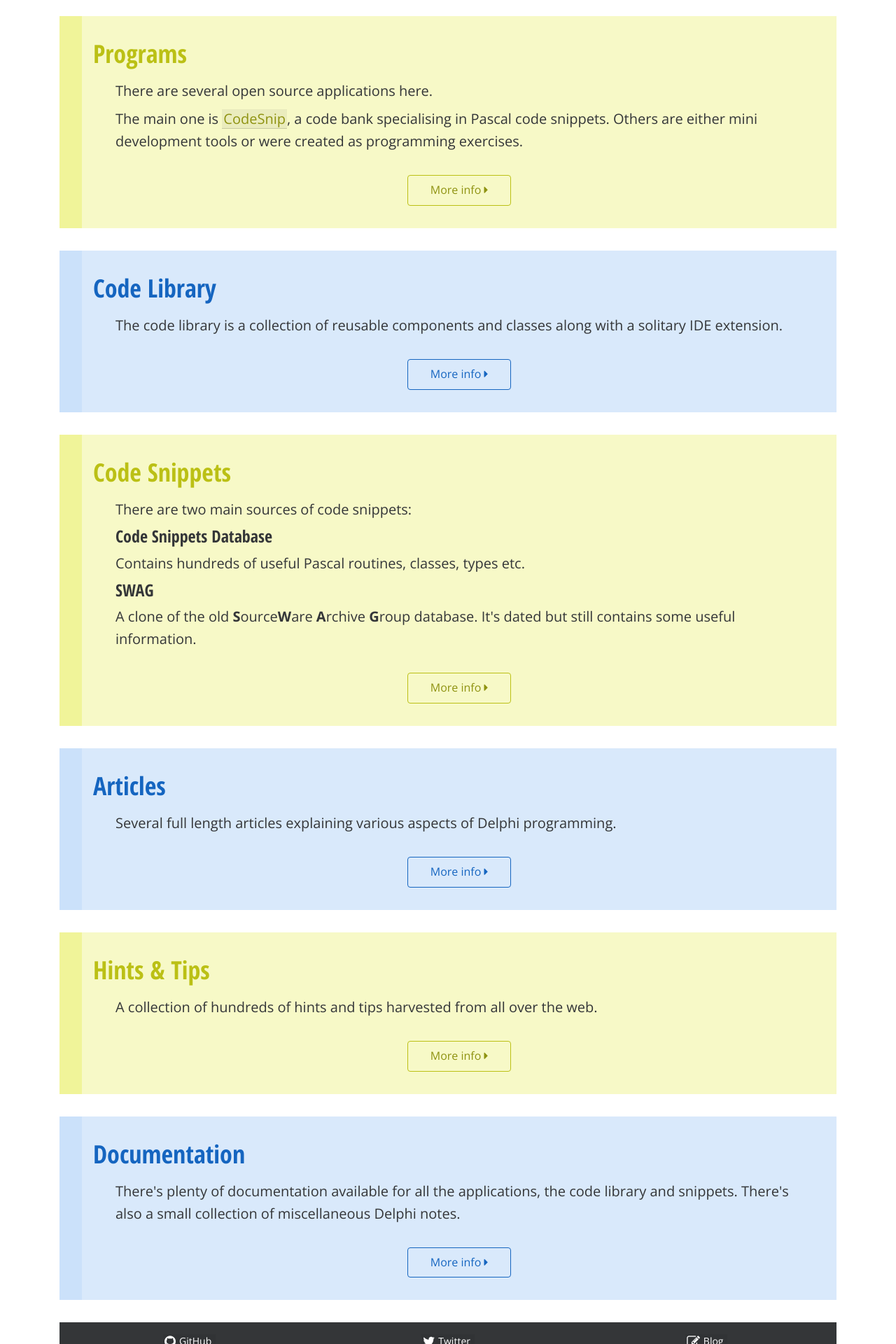
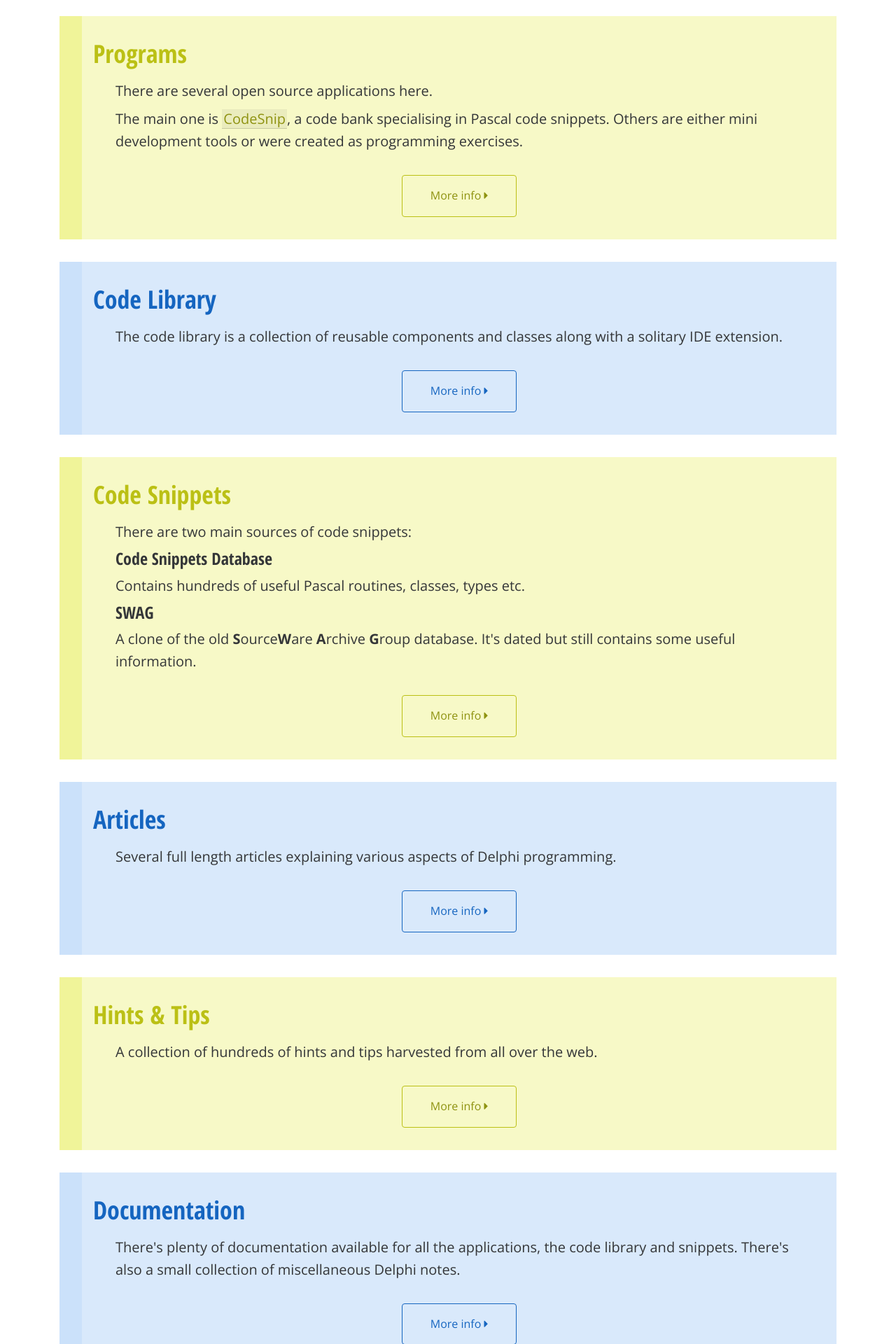
Before and after one commit to delphidabbler/delphidabbler.github.io, a Jekyll site: the page built from index.html, in a window 1280 px wide. Shown: the part 577-2497 px from the top of the page at 70% size. Built offline with Jekyll 4.4.1, drawn with Linux system fonts in a browser that asks for light colours; nearby versions of some CDN libraries; comment, search, counter and statistics services are not loaded.

Commit message:
Improve responsiveness of home page

```diff
--- a/_sass/site-styles/_index.scss
+++ b/_sass/site-styles/_index.scss
@@ -56,10 +56,17 @@
 
     @include media-breakpoint-up(md) {
 
+        .dd-strapline {
+            font-size: 160%;
+        }
+
         .dd-opensource {
+            font-size: 140%;
+
             .dd-opensource-pt1 {
                 display: inline;
             }
+
             .dd-opensource-pt2 {
                 display: inline;
                 text-align: left;
@@ -101,12 +108,19 @@
     $stripe-width-base: 1rem;
     $stripe-width-md: 2rem;
     $stripe-style: solid;
+
     $h2-size-base: 175%;
     $h3-size-base: 125%;
     $p-size-base: 100%;
-    $h2-size-md: 225%;
-    $h3-size-md: 150%;
-    $p-size-md: 125%;
+
+    $h2-size-md: 200%;
+    $h3-size-md: 137%;
+    $p-size-md: 112%;
+
+    $h2-size-lg: 225%;
+    $h3-size-lg: 150%;
+    $p-size-lg: 125%;
+
     $h2-margin-base: 0.5rem;
     $h2-margin-md: 1rem;
     $showcase-padding-base: 1rem 0.5rem;
@@ -120,6 +134,9 @@
     $footer-margin-top-lg: 2rem;
     $footer-btn-display-base: block;
     $footer-btn-display-sm: inline-block;
+    $footer-btn-padding-base: 0.75rem auto;
+    $footer-btn-padding-sm: 0.5rem 1.5rem;   // N/a in base
+    $footer-btn-padding-lg: 1rem 2.5rem;
 
 
     .dd-showcase-item {
@@ -130,7 +147,7 @@
 
         .btn-info {
             display: $footer-btn-display-base;
-            padding: 0.5rem 2rem;
+            padding: $footer-btn-padding-base;
             background-color: transparent;
             color: $dd-theme-body-text;
         }
@@ -215,6 +232,7 @@
         .dd-showcase-item {
 
             .btn-info {
+                padding: $footer-btn-padding-sm;
                 display: $footer-btn-display-sm;
             }
 
@@ -227,6 +245,7 @@
     }
 
     @include media-breakpoint-up(md) {
+
         .dd-showcase-item {
             padding: $showcase-padding-md;
             border-left-width: $stripe-width-md;
@@ -259,6 +278,25 @@
             margin: 2rem 0;
             padding: $showcase-padding-lg;
 
+            .btn-info {
+                padding: $footer-btn-padding-lg;
+            }
+
+            .dd-showcase-item-header {
+                h2 {
+                    font-size: $h2-size-lg;
+                }
+            }
+
+            .dd-showcase-item-body {
+                h3 {
+                    font-size: $h3-size-lg;
+                }
+                p {
+                    font-size: $p-size-lg;
+                }
+            }
+
             .dd-showcase-item-footer {
                 margin-top: $footer-margin-top-lg;
             }
```
